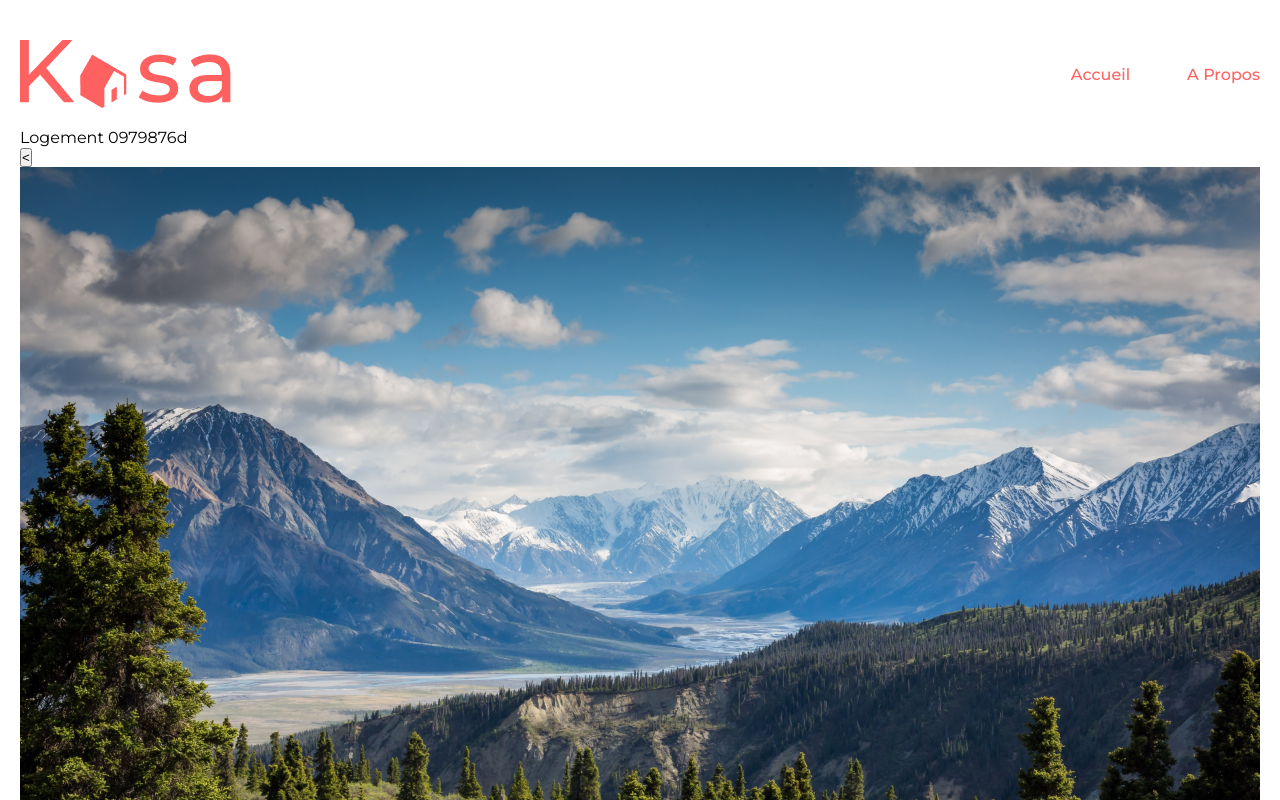
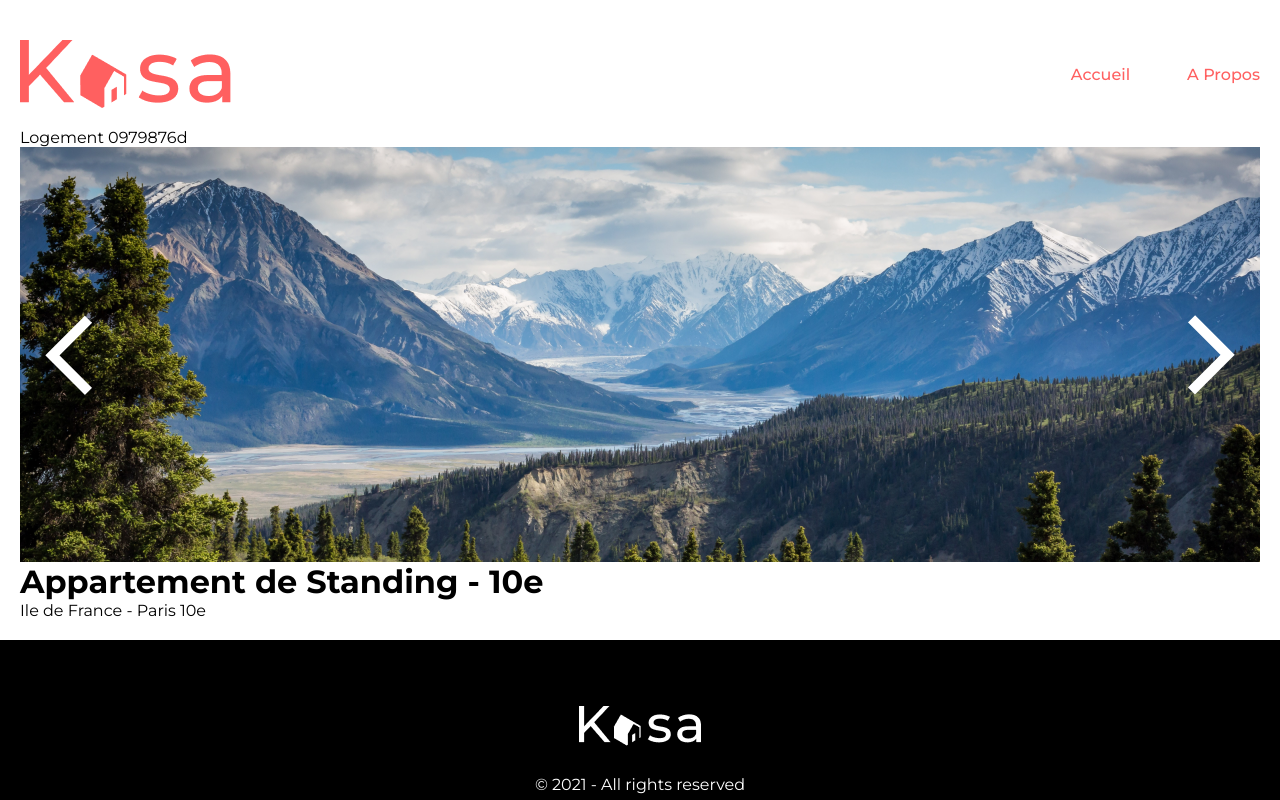
Before and after one commit to MargYre/P6-Piiquante, a React (Vite) app: page /logements/0979876d in a window 1280 px wide. Shown: the top 800 px of the page. Built offline with nearby package versions, Linux system fonts and the light colour scheme.

Commit message:
Change the arrow used in my gallery element that serve as exemple. Add dynamic title and location in the text display in logement page, based on logement.json file

```diff
--- a/src/composants/Gallery.jsx
+++ b/src/composants/Gallery.jsx
@@ -1,4 +1,6 @@
 import React, { useState } from 'react';
+import arrowLeft from '../images/arrow-left.png';
+import arrowRight from '../images/arrow-right.png';
 
 function Gallery({ images }) {
     const [currentIndex, setCurrentIndex] = useState(0);
@@ -26,13 +28,17 @@ function Gallery({ images }) {
     return (
         <div className="gallery-container">
             {images.length > 1 && (
-                <button className="arrow prev" onClick={goToPreviousImage}>&lt;</button>
+                <button className="arrow prev" onClick={goToPreviousImage}>
+                    <img src={arrowLeft} alt="Next" />
+                </button>
             )}
 
             <img src={images[currentIndex]} alt={`Image ${currentIndex + 1}`} style={{ objectFit: 'cover' }} />
 
             {images.length > 1 && (
-                <button className="arrow next" onClick={goToNextImage}>&gt;</button>
+                <button className="arrow next" onClick={goToNextImage}>
+                    <img src={arrowRight} alt="Next" />
+                </button>
             )}
         </div>
     );
--- a/src/pages/Logement.jsx
+++ b/src/pages/Logement.jsx
@@ -1,5 +1,6 @@
 import React from 'react';
 import { useParams } from 'react-router-dom';
+import Logements from "../data/logements.json"
 import Accordion from '../composants/accordion';
 import Gallery from '../composants/Gallery'; // Assurez-vous que ce chemin est correct
 import bannerAbout from '../images/banner-about.png';
@@ -9,6 +10,7 @@ import logoFooter from '../images/logo-footer.png';
 export default function Logement()
 {
     const { logementId } = useParams();
+    const { logementTitle } = useParams();
 
     const logementImages = [
         bannerAbout,
@@ -20,6 +22,10 @@ export default function Logement()
         <div>
             Logement {logementId}
             <Gallery images={logementImages} />
+            {/* <h2>{Logements.map()} { logementTitle }</h2> */}
+            {/* {Logements.map(l => <div key={l.id}>{l.title}</div>)} */}
+            <h1>{Logements.find(l => l.id === logementId)?.title}</h1>
+            <p>{Logements.find(l => l.id === logementId)?.location}</p>
         </div>
     );
 }
--- a/src/styles/_gallery.scss
+++ b/src/styles/_gallery.scss
@@ -1,20 +1,18 @@
 .gallery-container {
-    height: 400px;
-    width: 100%;
+    height: 415px;
+    width: 1240px;
     overflow: hidden;
     position: relative;
     display: flex;
     align-items: center;
 
     img {
-        width: 100%;
-        height: 100%;
         object-position: center;
         flex-grow: 1;
     }
     .arrow {
-        background: rgba(0, 0, 0, 0.6);
-        color: #fff;
+        background: transparent;
+        color: red;
         padding: 10px 15px;
         cursor: pointer;
         border: none;
@@ -23,8 +21,8 @@
         position: absolute;
         left: 10px;
     }
-    .prev {
+    .next {
         position: absolute;
-        left: 10px;
+        right: 10px;
     }
 }
--- a/src/styles/index.scss
+++ b/src/styles/index.scss
@@ -6,3 +6,4 @@
 @import './accordion';
 @import './cardLogement';
 @import './_error';
+@import './gallery';
```
Also changed, not shown: src/images/arrow-left.png (added), src/images/arrow-right.png (added).
